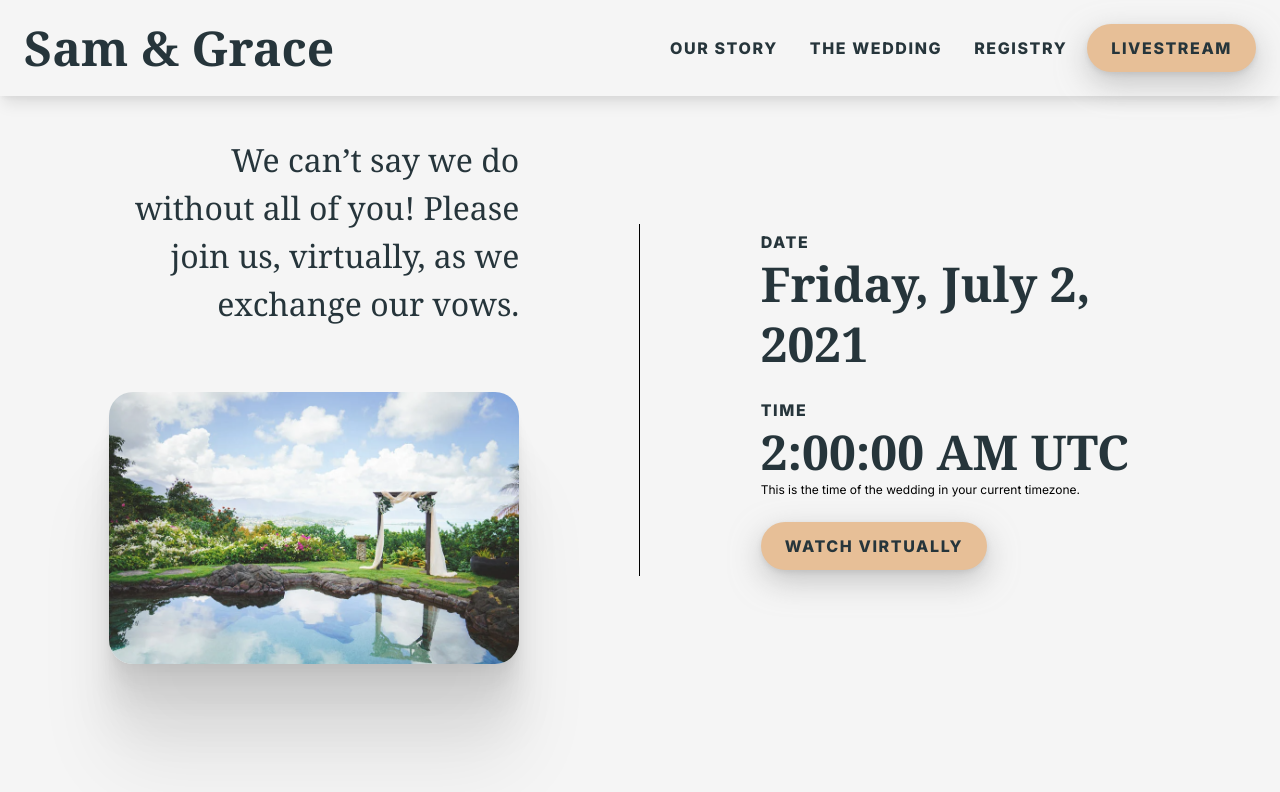
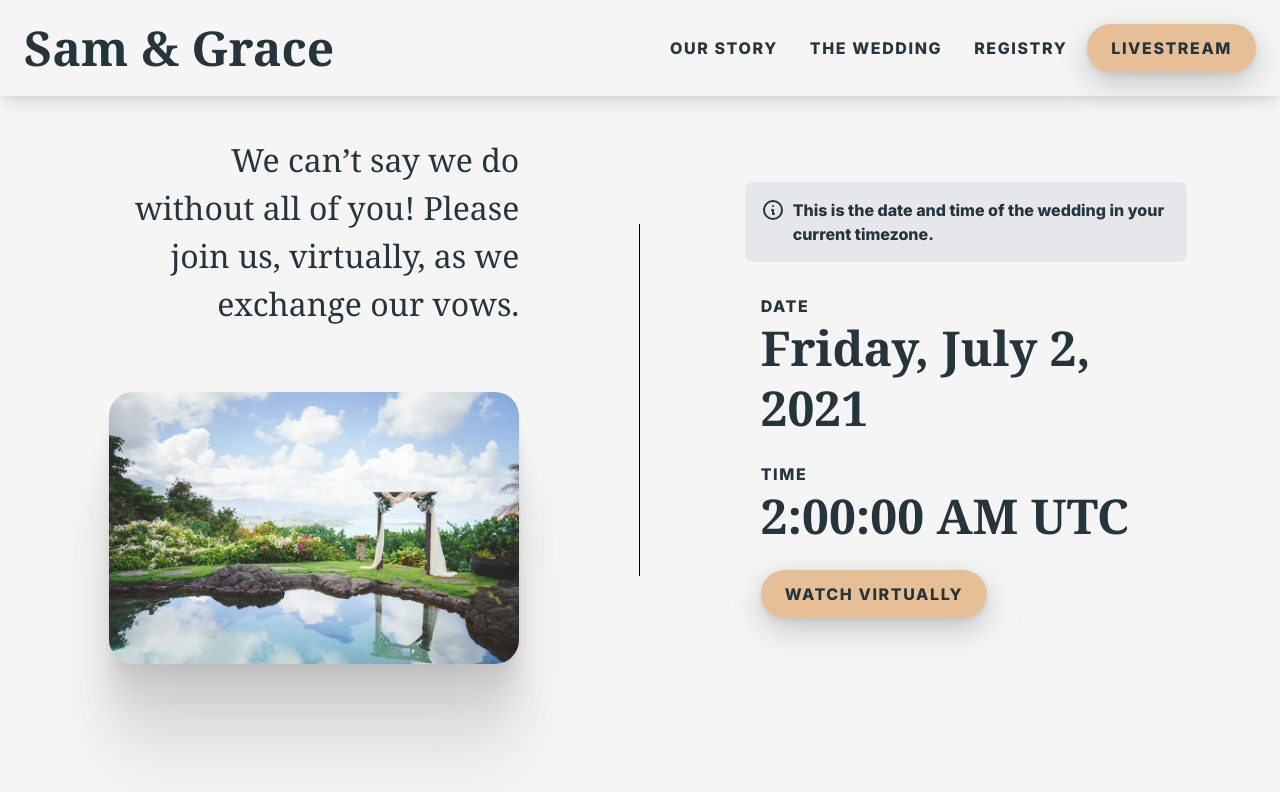
Before and after one commit to bkchu/pakyosloppyjohs, a Gatsby site: page /the-wedding in a window 1280 px wide. Built offline with nearby package versions, Linux system fonts and the light colour scheme; Gatsby itself is replaced by a stand-in of ours; a web font is replaced by a local one.

Commit message:
timezone tooltip

```diff
--- a/src/pages/the-wedding.js
+++ b/src/pages/the-wedding.js
@@ -50,11 +50,33 @@ const TheWedding = () => {
         </Grid.Span>
 
         <Grid.Span
-          className="h-full mt-12 lg:mt-0"
+          className="h-full mt-4 lg:mt-0"
           start={[2, 2, 8, 8, 8]}
           span={[10, 10, 4, 4, 4]}
         >
           <div className="h-full flex flex-col items-start justify-center">
+            <div className="mb-8 bg-gray-200 px-4 py-4 -mx-4 rounded-lg flex">
+              <div className="h-6 w-6 mr-2 text-text">
+                <svg
+                  xmlns="http://www.w3.org/2000/svg"
+                  className="h-6 w-6"
+                  fill="none"
+                  viewBox="0 0 24 24"
+                  stroke="currentColor"
+                >
+                  <path
+                    strokeLinecap="round"
+                    strokeLinejoin="round"
+                    strokeWidth={2}
+                    d="M13 16h-1v-4h-1m1-4h.01M21 12a9 9 0 11-18 0 9 9 0 0118 0z"
+                  />
+                </svg>
+              </div>
+              <Heading h="body-sm" className=" font-semibold">
+                This is the date and time of the wedding in your current
+                timezone.
+              </Heading>
+            </div>
             <Heading h="eyebrow" as="p">
               Date
             </Heading>
@@ -75,9 +97,6 @@ const TheWedding = () => {
                 timeZoneName: "short",
               })}
             </Heading>
-            <span className="text-xs">
-              This is the time of the wedding in your current timezone.
-            </span>
             <Spacer size="6" />
             {isPasswordInputEnabled ? (
               <>
```
